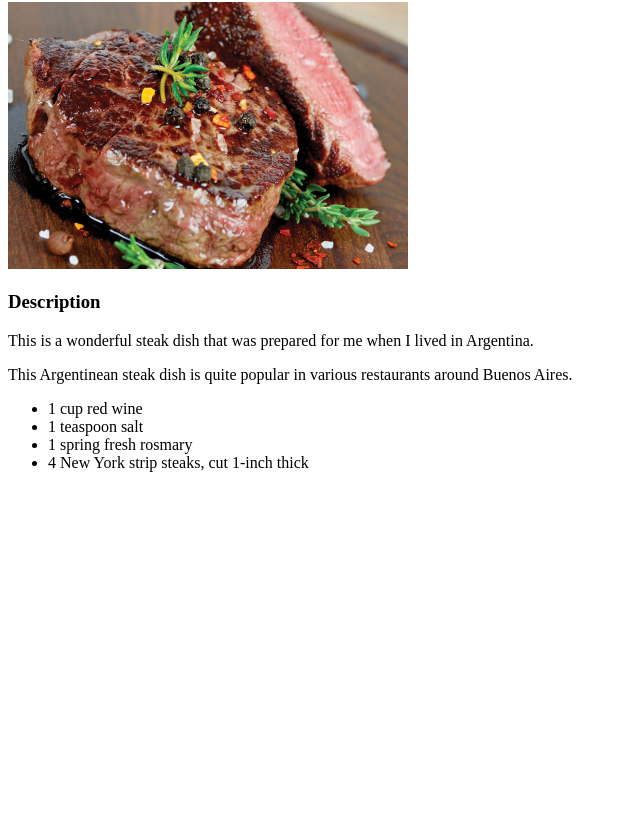
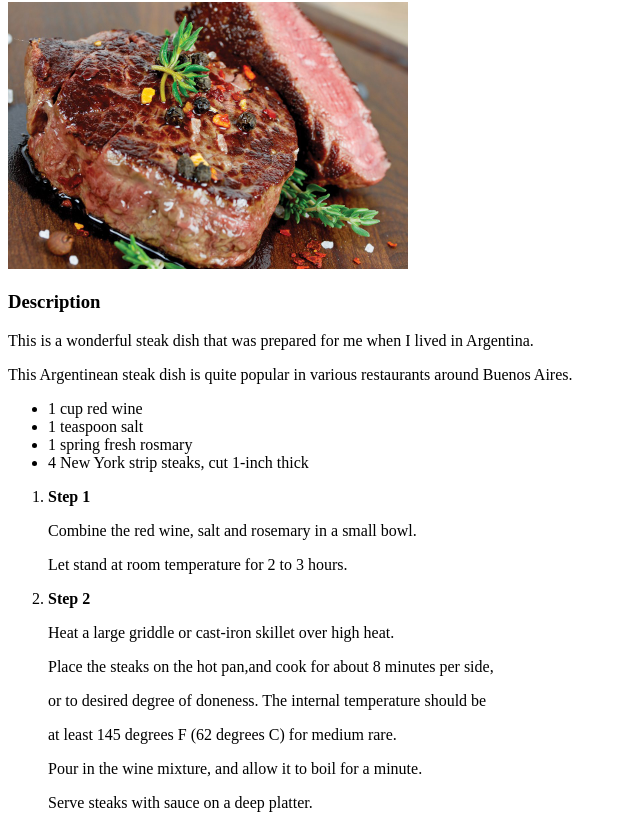
Before and after one commit to JacksonTeller/odin-recipes, a plain HTML site: page recipes/steak.html in a window 1280 px wide. Shown: the part 78-906 px from the top of the page, without its empty margins (0-640 px from the left). Before the commit the page ends 800 px from the top, so only its background shows below. Drawn offline with Linux system fonts and the light colour scheme.

Commit message:
recipe steps added

```diff
--- a/recipes/steak.html
+++ b/recipes/steak.html
@@ -16,6 +16,18 @@
                 <li>1 spring fresh rosmary</li>
                 <li>4 New York strip steaks, cut 1-inch thick</li>
             </ul>
+            <ol>
+                <li><strong>Step 1</strong>
+                <p>Combine the red wine, salt and rosemary in a small bowl.</p>
+                <p>Let stand at room temperature for 2 to 3 hours.</p></li>
+                <li><strong>Step 2</strong>
+                <p>Heat a large griddle or cast-iron skillet over high heat.</p>
+                <p>Place the steaks on the hot pan,and cook for about 8 minutes per side,</p>
+                <p>or to desired degree of doneness. The internal temperature should be </p>
+                <p>at least 145 degrees F (62 degrees C) for medium rare. </p>
+                <p>Pour in the wine mixture, and allow it to boil for a minute.</p>
+                <p>Serve steaks with sauce on a deep platter.</p></li>
+            </ol>
 
         </body>
     </html>
```
